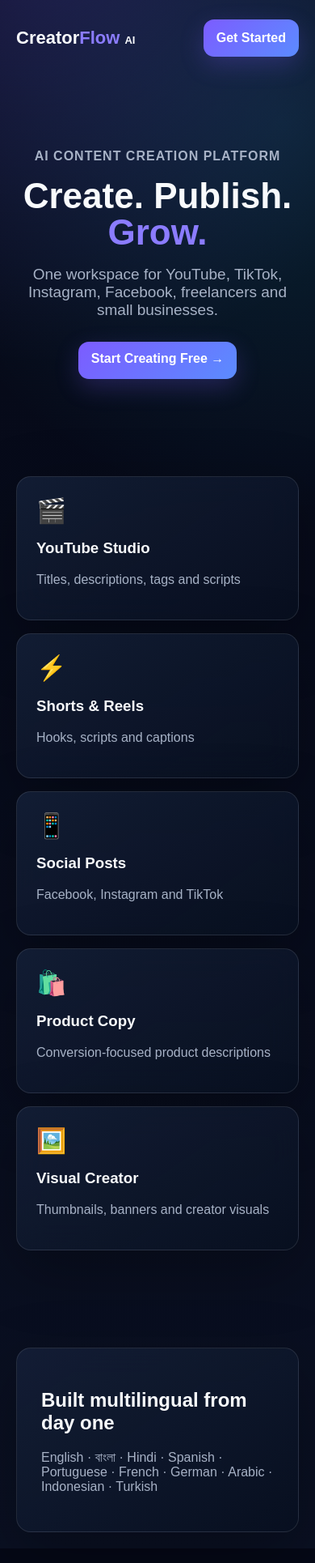
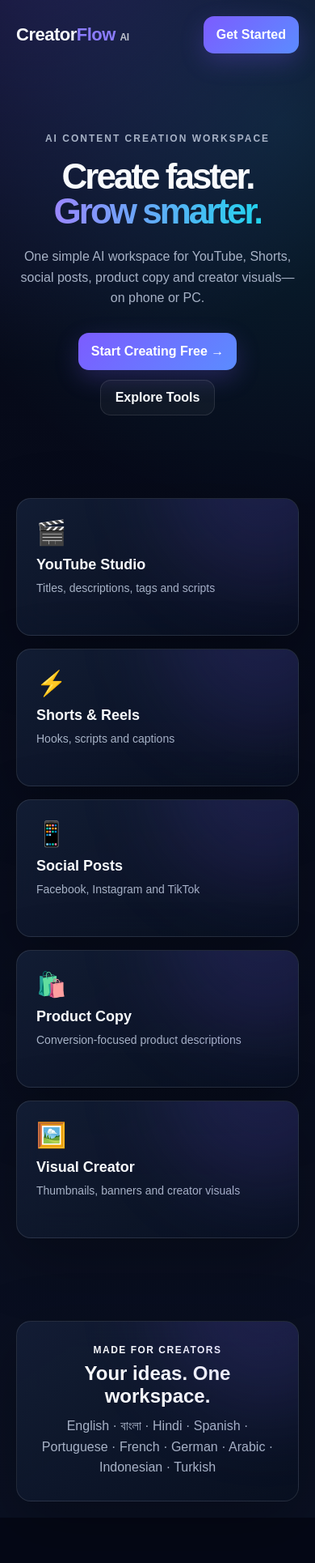
Before and after one commit to sanjuvai14/creatorflow-ai, a Next.js app: page / in a window 390 px wide. Shown: the top 1930 px of the page at 81% size. Built offline with nearby package versions, Linux system fonts and the light colour scheme.

Commit message:
Upgrade CreatorFlow landing page for mobile and desktop

```diff
--- a/app/page.tsx
+++ b/app/page.tsx
@@ -10,39 +10,41 @@ const tools = [
 
 export default function Home() {
   return (
-    <main>
-      <nav style={{maxWidth: 1180, margin: "0 auto", padding: "24px 20px", display:"flex", justifyContent:"space-between", alignItems:"center"}}>
-        <div style={{fontWeight:900, fontSize:22}}>Creator<span style={{color:"#8b7cff"}}>Flow</span> <span style={{fontSize:13}}>AI</span></div>
-        <div style={{display:"flex", gap:10}}>
-          <Link href="/login" className="cf-btn">Get Started</Link>
-        </div>
+    <main style={{minHeight:"100vh"}}>
+      <nav style={{maxWidth:1180, margin:"0 auto", padding:"20px", display:"flex", justifyContent:"space-between", alignItems:"center", gap:16}}>
+        <div style={{fontWeight:900, fontSize:22, letterSpacing:-.5}}>Creator<span style={{color:"#8b7cff"}}>Flow</span> <span style={{fontSize:12, opacity:.75}}>AI</span></div>
+        <Link href="/login" className="cf-btn">Get Started</Link>
       </nav>
 
-      <section style={{maxWidth: 1000, margin:"70px auto 0", padding:"20px", textAlign:"center"}}>
-        <div className="cf-muted" style={{fontWeight:700, letterSpacing:1}}>AI CONTENT CREATION PLATFORM</div>
-        <h1 style={{fontSize:"clamp(44px,8vw,82px)", lineHeight:1.02, margin:"18px 0"}}>
-          Create. Publish.<br/><span style={{color:"#8b7cff"}}>Grow.</span>
+      <section style={{maxWidth:1050, margin:"48px auto 0", padding:"30px 20px 20px", textAlign:"center"}}>
+        <div className="cf-muted" style={{fontWeight:800, letterSpacing:2, fontSize:12}}>AI CONTENT CREATION WORKSPACE</div>
+        <h1 style={{fontSize:"clamp(44px,9vw,86px)", lineHeight:.98, letterSpacing:-3, margin:"18px 0 22px"}}>
+          Create faster.<br/><span style={{background:"linear-gradient(90deg,#9b87ff,#22d3ee)", WebkitBackgroundClip:"text", color:"transparent"}}>Grow smarter.</span>
         </h1>
-        <p className="cf-muted" style={{fontSize:19, maxWidth:680, margin:"0 auto 28px"}}>
-          One workspace for YouTube, TikTok, Instagram, Facebook, freelancers and small businesses.
+        <p className="cf-muted" style={{fontSize:"clamp(16px,2.2vw,20px)", lineHeight:1.6, maxWidth:700, margin:"0 auto 30px"}}>
+          One simple AI workspace for YouTube, Shorts, social posts, product copy and creator visuals—on phone or PC.
         </p>
-        <Link href="/login" className="cf-btn" style={{display:"inline-block"}}>Start Creating Free →</Link>
+        <div style={{display:"flex", justifyContent:"center", gap:12, flexWrap:"wrap"}}>
+          <Link href="/login" className="cf-btn">Start Creating Free →</Link>
+          <a href="#tools" style={{display:"inline-flex", alignItems:"center", minHeight:44, padding:"12px 18px", border:"1px solid var(--border)", borderRadius:13, fontWeight:700, background:"rgba(255,255,255,.04)"}}>Explore Tools</a>
+        </div>
       </section>
 
-      <section style={{maxWidth:1180, margin:"80px auto", padding:"20px", display:"grid", gridTemplateColumns:"repeat(auto-fit,minmax(210px,1fr))", gap:16}}>
+      <section id="tools" style={{maxWidth:1180, margin:"62px auto", padding:"20px", display:"grid", gridTemplateColumns:"repeat(auto-fit,minmax(205px,1fr))", gap:16}}>
         {tools.map(([icon,title,desc]) => (
-          <div className="cf-card" key={title} style={{padding:24}}>
-            <div style={{fontSize:30}}>{icon}</div>
-            <h3>{title}</h3>
-            <p className="cf-muted">{desc}</p>
+          <div className="cf-card cf-glow" key={title} style={{padding:24, minHeight:170, transition:"transform .2s ease"}}>
+            <div style={{fontSize:30, marginBottom:12}}>{icon}</div>
+            <h3 style={{margin:"0 0 8px", fontSize:18}}>{title}</h3>
+            <p className="cf-muted" style={{margin:0, lineHeight:1.55, fontSize:14}}>{desc}</p>
           </div>
         ))}
       </section>
 
-      <section style={{maxWidth:900, margin:"0 auto 100px", padding:"20px"}}>
-        <div className="cf-card" style={{padding:30}}>
-          <h2>Built multilingual from day one</h2>
-          <p className="cf-muted">English · বাংলা · Hindi · Spanish · Portuguese · French · German · Arabic · Indonesian · Turkish</p>
+      <section style={{maxWidth:900, margin:"0 auto 80px", padding:"20px"}}>
+        <div className="cf-card cf-glow" style={{padding:"28px", textAlign:"center"}}>
+          <div style={{fontSize:12, fontWeight:800, letterSpacing:1.5, marginBottom:8}}>MADE FOR CREATORS</div>
+          <h2 style={{margin:"0 0 10px", fontSize:"clamp(24px,5vw,36px)"}}>Your ideas. One workspace.</h2>
+          <p className="cf-muted" style={{margin:"0 auto", lineHeight:1.6}}>English · বাংলা · Hindi · Spanish · Portuguese · French · German · Arabic · Indonesian · Turkish</p>
         </div>
       </section>
     </main>
```
